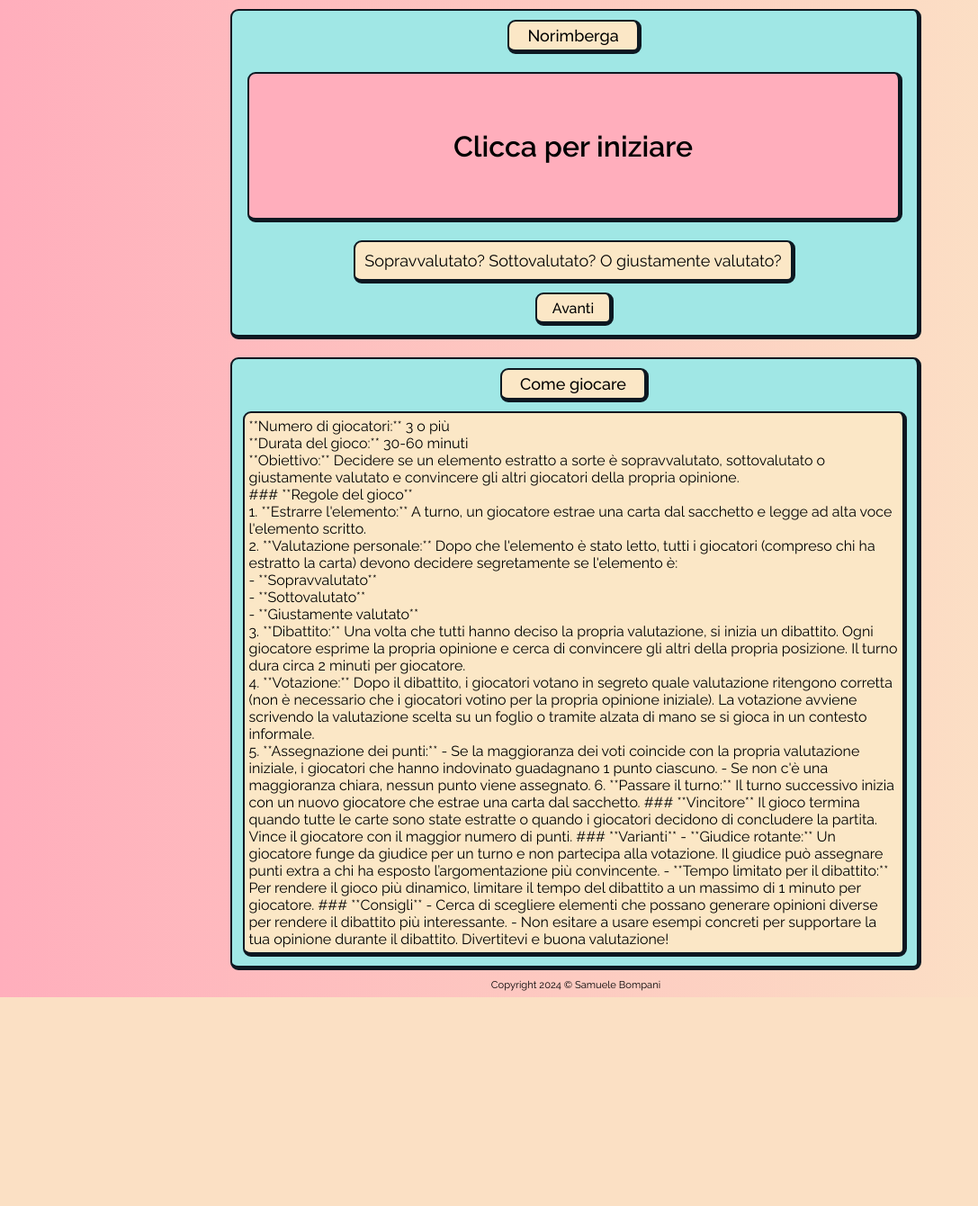
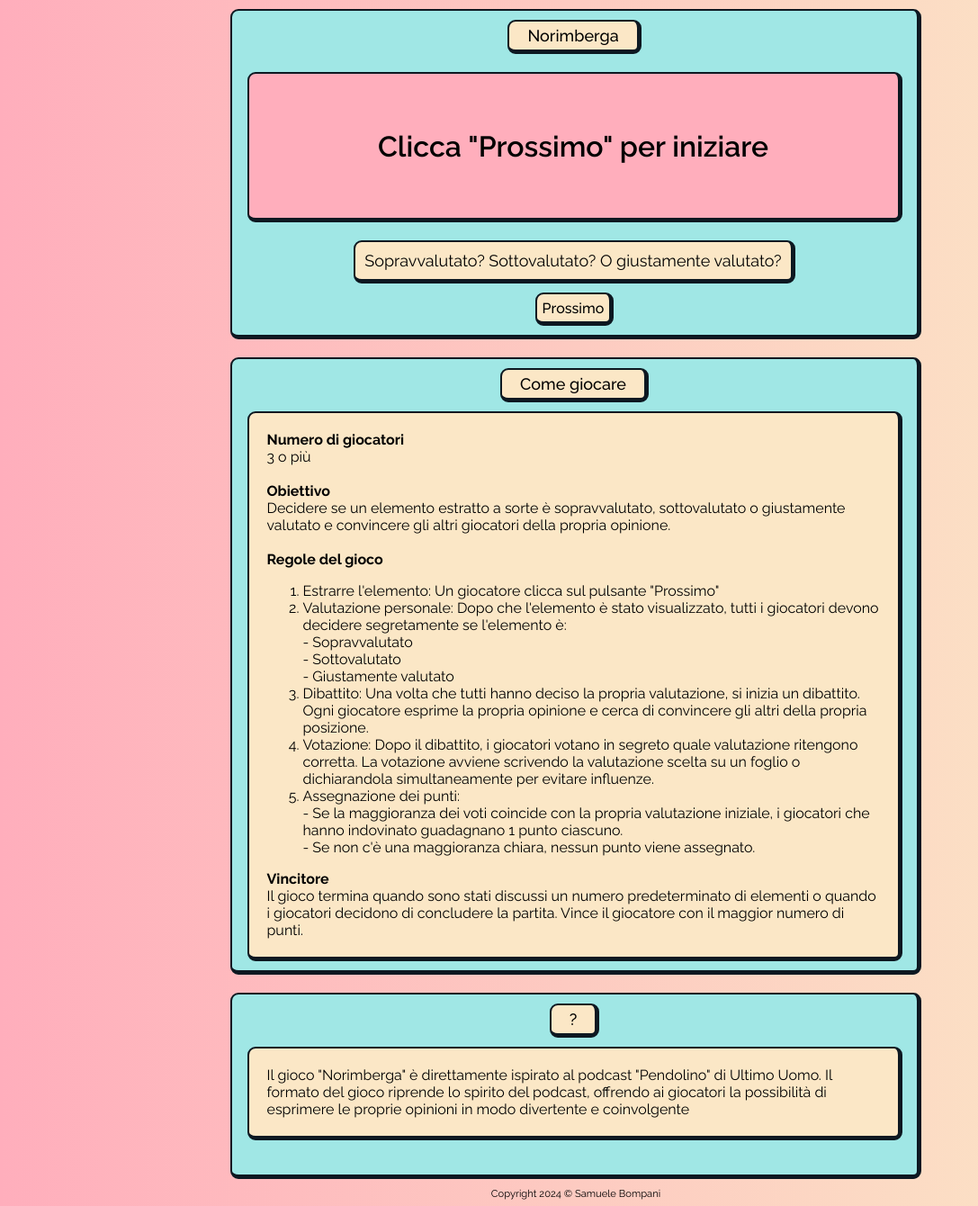
Before and after one commit to samuelebompani/greedyspaghetti-site, a PHP site: page /norimberga/ in a window 1280 px wide. Shown: the part 77-1417 px from the top of the page at 90% size, without its empty margins (0-1087 px from the left). Before the commit the page ends 1185 px from the top, so only its background shows below. Run offline with PHP 8.4, Linux system fonts and the light colour scheme.

Commit message:
istructions and about

```diff
--- a/css/norimberga.css
+++ b/css/norimberga.css
@@ -3,7 +3,10 @@
     margin-bottom: 10px;
     width: 100%;
     place-content: center;
-    padding: 5px;
+}
+
+.istr-nor-box > div {
+    padding: 20px;
 }
 
 .jud-nor-box {
--- a/norimberga/index.php
+++ b/norimberga/index.php
@@ -1,11 +1,12 @@
 <!DOCTYPE html>
+
 <head>
     <link rel="stylesheet" href="../css/style.css">
     <link rel="stylesheet" href="../css/header.css">
     <link rel="stylesheet" href="../css/footer.css">
     <link rel="stylesheet" href="../css/recipes.css">
     <link rel="stylesheet" href="../css/norimberga.css">
-        <?php include "../components/imports.php";?>
+    <?php include "../components/imports.php"; ?>
     <script type="text/javascript">
 
         function getRandomArbitrary(min, max) {
@@ -13,70 +14,81 @@
         }
 
         async function getNewWord() {
-                const names = await fetch('./words.csv', {mode: 'no-cors'})
+            const names = await fetch('./words.csv', { mode: 'no-cors' })
                 .then(response => response.text())
                 .then(data => data)
                 .catch(error => console.error(error));
             const namesList = names.split(",")
-                const rand = getRandomArbitrary(0,namesList.length)
+            const rand = getRandomArbitrary(0, namesList.length)
             const word = document.getElementById("word-nor");
             word.innerHTML = namesList[rand]
         }
     </script>
 
 </head>
+
 <body>
     <?php include "../components/header.php"; ?>
     <div class="page">
         <div class="grid" style="grid-template-columns: repeat(1, minmax(0, 1fr));">
             <div class="boxed grid-item">
                 <div class="boxed bg-secondary title-menu-el-recipes">Norimberga</div>
-                    <div class="boxed bg-primary word-nor-box" id="word-nor">Clicca per iniziare</div>
+                <div class="boxed bg-primary word-nor-box"><div id="word-nor" style="padding: 10px;">Clicca "Prossimo" per iniziare</div></div>
                 <div class="boxed bg-secondary jud-nor-box">Sopravvalutato? Sottovalutato? O giustamente valutato?</div>
                 <div class="grid-item-btns" style="margin-bottom: 10px;">
-                        <div class="boxed wide-btn " style="padding-right: 0" onclick="getNewWord()">Avanti</div>
+                    <div class="boxed wide-btn " style="padding-right: 0" onclick="getNewWord()">Prossimo</div>
                 </div>
             </div>
             <div class="boxed grid-item">
                 <div class="boxed bg-secondary title-menu-el-recipes">Come giocare</div>
+                <div class="boxed bg-secondary istr-nor-box" style="display:grid;">
+                    <div>
+                        <b>Numero di giocatori</b><br> 3 o più<br><br>
+                        <b>Obiettivo</b><br>
+                        Decidere se un elemento estratto a sorte è sopravvalutato, sottovalutato o
+                        giustamente valutato e convincere gli altri giocatori della propria opinione.<br>
+                        <br>
+                        <b>Regole del gioco</b>
+                        <ol>
+                            <li>Estrarre l'elemento: Un giocatore clicca sul pulsante "Prossimo"</li>
+                            <li>Valutazione personale: Dopo che l'elemento è stato visualizzato, tutti i giocatori
+                                devono decidere segretamente se l'elemento è:<br>
+                                - Sopravvalutato<br>
+                                - Sottovalutato<br>
+                                - Giustamente valutato<br>
+                            </li>
+                            <li>Dibattito: Una volta che tutti hanno deciso la propria valutazione, si inizia un
+                                dibattito. Ogni giocatore esprime la propria opinione e cerca di convincere gli altri
+                                della propria posizione.</li>
+                            <li>Votazione: Dopo il dibattito, i giocatori votano in segreto quale valutazione ritengono
+                                corretta. La votazione avviene scrivendo la valutazione scelta su un foglio o
+                                dichiarandola simultaneamente per evitare influenze.</li>
+                            <li>Assegnazione dei punti:<br>
+                                - Se la maggioranza dei voti coincide con la propria valutazione iniziale, i giocatori
+                                che hanno indovinato guadagnano 1 punto ciascuno.<br>
+                                - Se non c'è una maggioranza chiara, nessun punto viene assegnato.
+                            </li>
+                        </ol>
+
+                        <b>Vincitore</b><br>
+                        Il gioco termina quando sono stati discussi un numero predeterminato di elementi o quando i
+                        giocatori decidono di concludere la partita. Vince il giocatore con il maggior numero di
+                        punti.
+                    </div>
+                </div>
+            </div>
+            <div class="boxed grid-item">
+                <div class="boxed bg-secondary title-menu-el-recipes">?</div>
                 <div class="boxed bg-secondary istr-nor-box">
-**Numero di giocatori:** 3 o più  <br>
-**Durata del gioco:** 30-60 minuti  <br>
-**Obiettivo:** Decidere se un elemento estratto a sorte è sopravvalutato, sottovalutato o giustamente valutato e convincere gli altri giocatori della propria opinione.<br>
-### **Regole del gioco**<br>
-1. **Estrarre l'elemento:** A turno, un giocatore estrae una carta dal sacchetto e legge ad alta voce l'elemento scritto.<br>
-
-2. **Valutazione personale:** Dopo che l'elemento è stato letto, tutti i giocatori (compreso chi ha estratto la carta) devono decidere segretamente se l'elemento è:<br>
-   - **Sopravvalutato**<br>
-   - **Sottovalutato**<br>
-   - **Giustamente valutato**<br>
-
-3. **Dibattito:** Una volta che tutti hanno deciso la propria valutazione, si inizia un dibattito. Ogni giocatore esprime la propria opinione e cerca di convincere gli altri della propria posizione. Il turno dura circa 2 minuti per giocatore.<br>
-
-4. **Votazione:** Dopo il dibattito, i giocatori votano in segreto quale valutazione ritengono corretta (non è necessario che i giocatori votino per la propria opinione iniziale). La votazione avviene scrivendo la valutazione scelta su un foglio o tramite alzata di mano se si gioca in un contesto informale.<br>
-
-5. **Assegnazione dei punti:**
-   - Se la maggioranza dei voti coincide con la propria valutazione iniziale, i giocatori che hanno indovinato guadagnano 1 punto ciascuno.
-   - Se non c'è una maggioranza chiara, nessun punto viene assegnato.
-
-6. **Passare il turno:** Il turno successivo inizia con un nuovo giocatore che estrae una carta dal sacchetto.
-
-### **Vincitore**
-Il gioco termina quando tutte le carte sono state estratte o quando i giocatori decidono di concludere la partita. Vince il giocatore con il maggior numero di punti.
-
-### **Varianti**
-- **Giudice rotante:** Un giocatore funge da giudice per un turno e non partecipa alla votazione. Il giudice può assegnare punti extra a chi ha esposto l’argomentazione più convincente.
-- **Tempo limitato per il dibattito:** Per rendere il gioco più dinamico, limitare il tempo del dibattito a un massimo di 1 minuto per giocatore.
-
-### **Consigli**
-- Cerca di scegliere elementi che possano generare opinioni diverse per rendere il dibattito più interessante.
-- Non esitare a usare esempi concreti per supportare la tua opinione durante il dibattito.
-
-Divertitevi e buona valutazione!
+                    <div>
+                        Il gioco "Norimberga" è direttamente ispirato al podcast "Pendolino" di Ultimo Uomo.
+                        Il formato del gioco riprende lo spirito del podcast, offrendo ai giocatori la possibilità di esprimere le proprie opinioni in modo divertente e coinvolgente
+                    </div>
                 </div>
             </div>
         </div>
     </div>
     <?php include "../components/footer.php"; ?>
 </body>
+
 </html>
```
Lines whose indentation alone changed are shown as unchanged.
